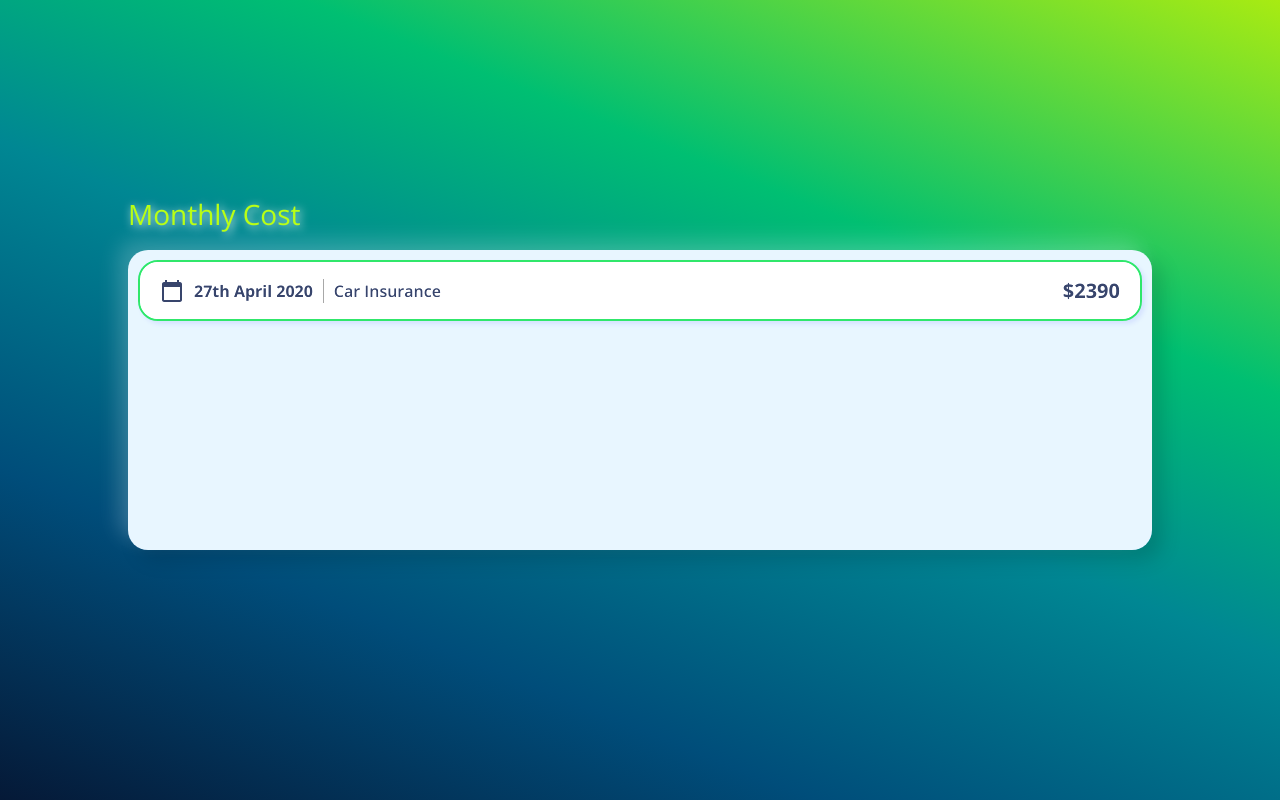
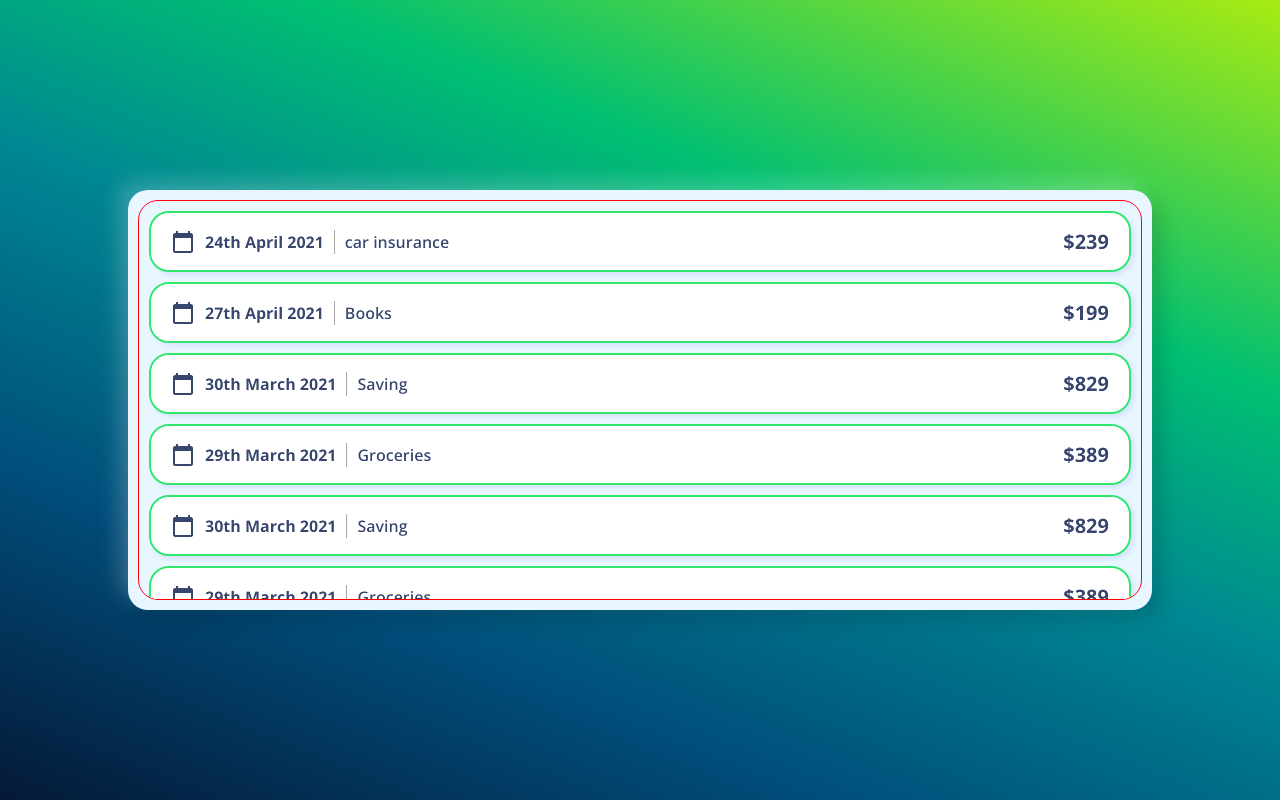
Before and after one commit to Mahyarnafisi/monthly-cost, a React (Create React App) app: page / in a window 1280 px wide. Built offline with nearby package versions, Linux system fonts and the light colour scheme.

Commit message:
initiate new component Expenses.js

```diff
--- a/src/App.css
+++ b/src/App.css
@@ -8,20 +8,10 @@
   width: 80vw;
   max-width: 130rem;
   min-width: 48rem;
-  height: 30rem;
+  height: min-content;
   max-height: 75rem;
   border-radius: 2rem;
   box-shadow: 1rem 1rem 2rem #00000025, -1rem -1rem 2rem #ffffff30;
   filter: brightness(110%);
   position: relative;
 }
-.app__title {
-  color: var(--color-secondary-shade-1);
-  font-size: var(--fs-l);
-  font-weight: var(--fw-regular);
-  text-shadow: 0.2rem 0.2rem 1rem var(--color-white);
-  position: absolute;
-  top: -5rem;
-  left: 0;
-  line-height: 1;
-}
--- a/src/App.js
+++ b/src/App.js
@@ -1,6 +1,6 @@
 import React from "react";
 import "./App.css";
-import ExpenseItem from "./components/ExpenseItem";
+import Expenses from "./components/Expenses";
 
 function App() {
   // Dummy data list
@@ -13,8 +13,7 @@ function App() {
   //
   return (
     <div className="App">
-      <h1 className="app__title">Monthly Cost </h1>
-      <ExpenseItem />
+      <Expenses item={expense} />
     </div>
   );
 }
--- a/src/components/ExpenseItem.js
+++ b/src/components/ExpenseItem.js
@@ -2,12 +2,12 @@ import React from "react";
 import "../style/ExpenseItem.css";
 import ExpenseItemDate from "./ExpenseItemDate";
 
-function ExpenseItem() {
+function ExpenseItem(props) {
   return (
     <div className="expense-item">
-      <ExpenseItemDate />
-      <div className="expense-item__description">Car Insurance</div>
-      <div className="expense-item__price">$2390</div>
+      <ExpenseItemDate date={props.date} />
+      <div className="expense-item__description">{props.title}</div>
+      <div className="expense-item__price">${props.amount}</div>
     </div>
   );
 }
--- a/src/components/ExpenseItemDate.js
+++ b/src/components/ExpenseItemDate.js
@@ -2,11 +2,11 @@ import React from "react";
 import "../style/ExpenseItemDate.css";
 import { MdCalendarToday } from "react-icons/md";
 
-function ExpenseItemDate() {
+function ExpenseItemDate(props) {
   return (
     <div className="expense-item__date">
       <MdCalendarToday className="expense-item__date-icon" />
-      27th April 2020
+      {props.date}
     </div>
   );
 }
--- /dev/null
+++ b/src/components/Expenses.js
@@ -0,0 +1,14 @@
+import React from "react";
+import ExpenseItem from "./ExpenseItem";
+import "../style/Expenses.css";
+function Expenses(props) {
+  return (
+    <div className="expenses">
+      <ExpenseItem title={props.item[0].title} date={props.item[0].date} amount={props.item[0].amount} /> <ExpenseItem title={props.item[1].title} date={props.item[1].date} amount={props.item[1].amount} />
+      <ExpenseItem title={props.item[2].title} date={props.item[2].date} amount={props.item[2].amount} /> <ExpenseItem title={props.item[3].title} date={props.item[3].date} amount={props.item[3].amount} />
+      <ExpenseItem title={props.item[2].title} date={props.item[2].date} amount={props.item[2].amount} /> <ExpenseItem title={props.item[3].title} date={props.item[3].date} amount={props.item[3].amount} />
+    </div>
+  );
+}
+
+export default Expenses;
--- /dev/null
+++ b/src/style/Expenses.css
@@ -0,0 +1,8 @@
+.expenses {
+  width: 100%;
+  max-height: 40rem;
+  border: 1px solid red;
+  padding: 1rem;
+  border-radius: 2rem;
+  overflow-y: scroll;
+}
```
